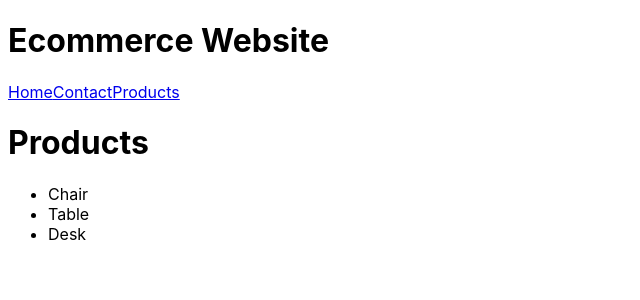
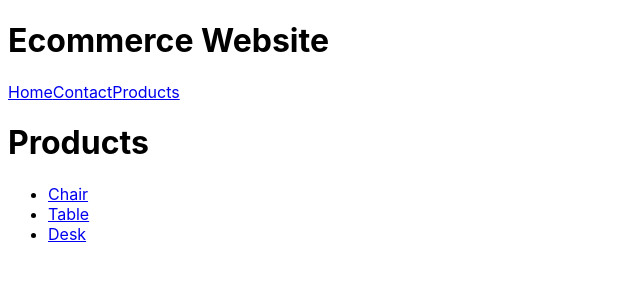
Before and after one commit to nolanknill/lec-use-effect-axios, a React (Create React App) app: page /products in a window 1280 px wide. Shown: the top 300 px of the page, without its empty margins (0-640 px from the left). Built offline with nearby package versions, Linux system fonts and the light colour scheme.

Commit message:
Add rudimentary dynamic route for products

```diff
--- a/src/App.js
+++ b/src/App.js
@@ -2,6 +2,7 @@ import Header from "./components/Header";
 import HomePage from "./components/pages/HomePage";
 import ContactPage from "./components/pages/ContactPage";
 import ProductsPage from "./components/pages/ProductsPage";
+import ProductPage from "./components/pages/ProductPage";
 import { BrowserRouter as Router, Switch, Route } from "react-router-dom";
 
 function App() {
@@ -12,6 +13,7 @@ function App() {
                 <Route path="/" exact component={HomePage} />
                 <Route path="/contact" component={ContactPage} />
                 <Route path="/products" component={ProductsPage} />
+                <Route path="/product/:productId" component={ProductPage} />
             </Switch>
         </Router>
     );
--- /dev/null
+++ b/src/components/pages/ProductPage.js
@@ -0,0 +1,9 @@
+function ProductPage(props) {
+    return (
+        <main>
+            <h1>Product: {props.match.params.productId}</h1>
+        </main>
+    );
+}
+
+export default ProductPage;
--- a/src/components/pages/ProductsPage.js
+++ b/src/components/pages/ProductsPage.js
@@ -1,11 +1,19 @@
+import { Link } from "react-router-dom";
+
 function ProductsPage() {
     return (
         <main>
             <h1>Products</h1>
             <ul>
-                <li>Chair</li>
-                <li>Table</li>
-                <li>Desk</li>
+                <li>
+                    <Link to="/product/chair">Chair</Link>
+                </li>
+                <li>
+                    <Link to="/product/table">Table</Link>
+                </li>
+                <li>
+                    <Link to="/product/desk">Desk</Link>
+                </li>
             </ul>
         </main>
     );
```
